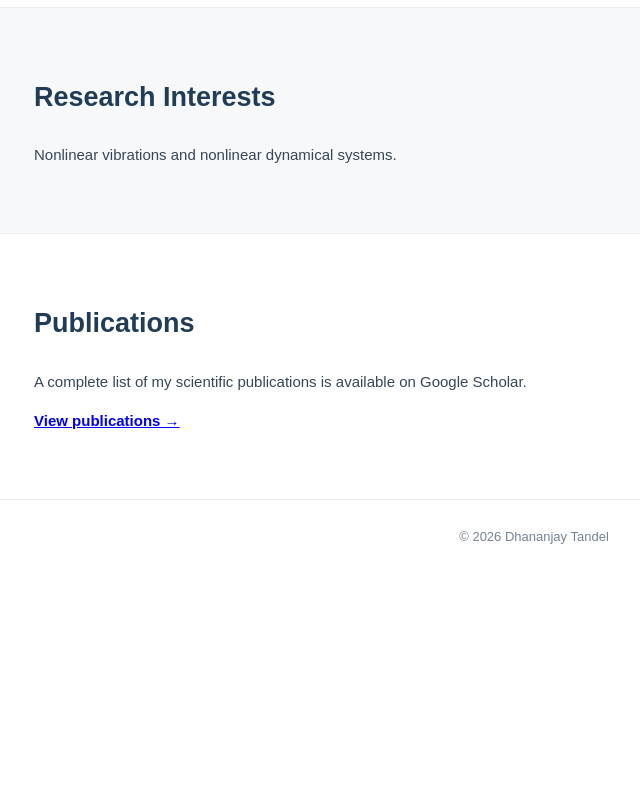
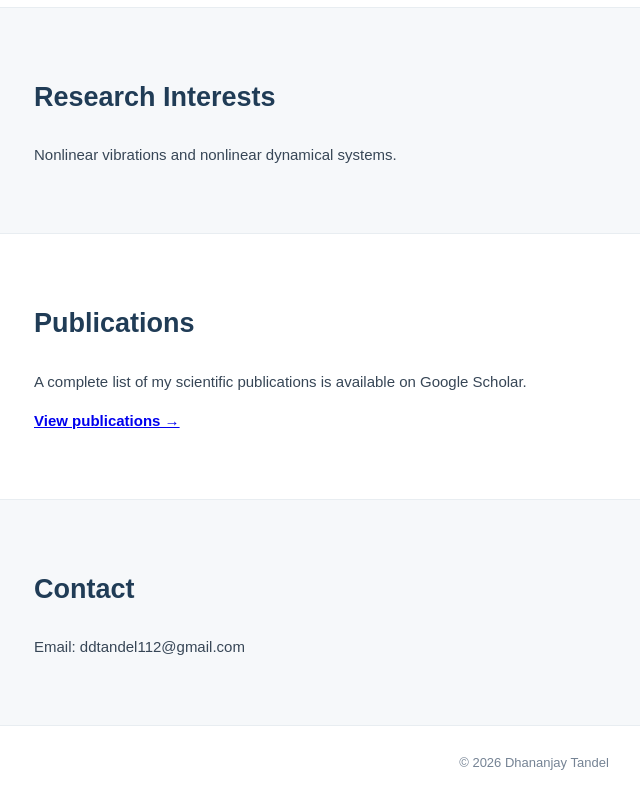
Before and after one commit to ddtandel/ddtandel.github.io, a plain HTML site: page index.html in a window 1280 px wide. Shown: the part 747-1547 px from the top of the page, without its empty margins (106-746 px from the left). Before the commit the page ends 1320 px from the top, so only its background shows below. Drawn offline with Linux system fonts and the light colour scheme.

Commit message:
index.html

```diff
--- a/index.html
+++ b/index.html
@@ -209,11 +209,12 @@ footer {
 <header>
 <div class="container">
 <nav>
-  <a href="#" class="logo">Dhananjay Tandel</a>
+  <a href="#" class="logo">Dhananjay Tandel </a>
   <div class="nav-links">
     <a href="#about">About</a>
     <a href="#research">Research</a>
     <a href="#publications">Publications</a>
+    <a href="#contact">Contact</a>
   </div>
 </nav>
 </div>
@@ -310,6 +311,15 @@ footer {
 </div>
 </section>
 
+<section id="contact">
+  <div class="container">
+    <h2>Contact</h2>
+    <div class="section-content">
+      <p>Email: ddtandel112@gmail.com</p>
+    </div>
+  </div>
+</section>
+
 <footer>
   © <span id="year"></span> Dhananjay Tandel
 </footer>
```
